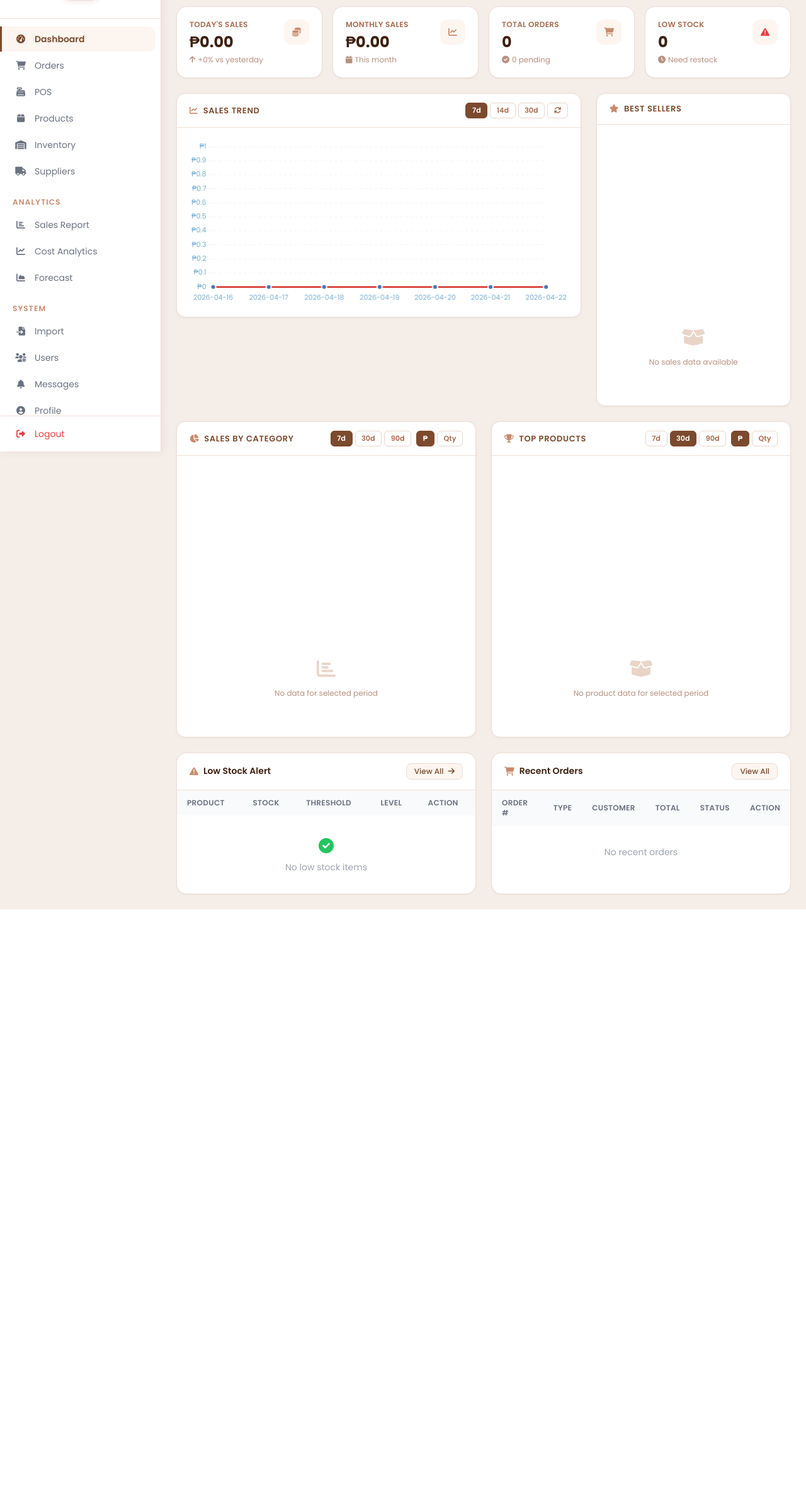
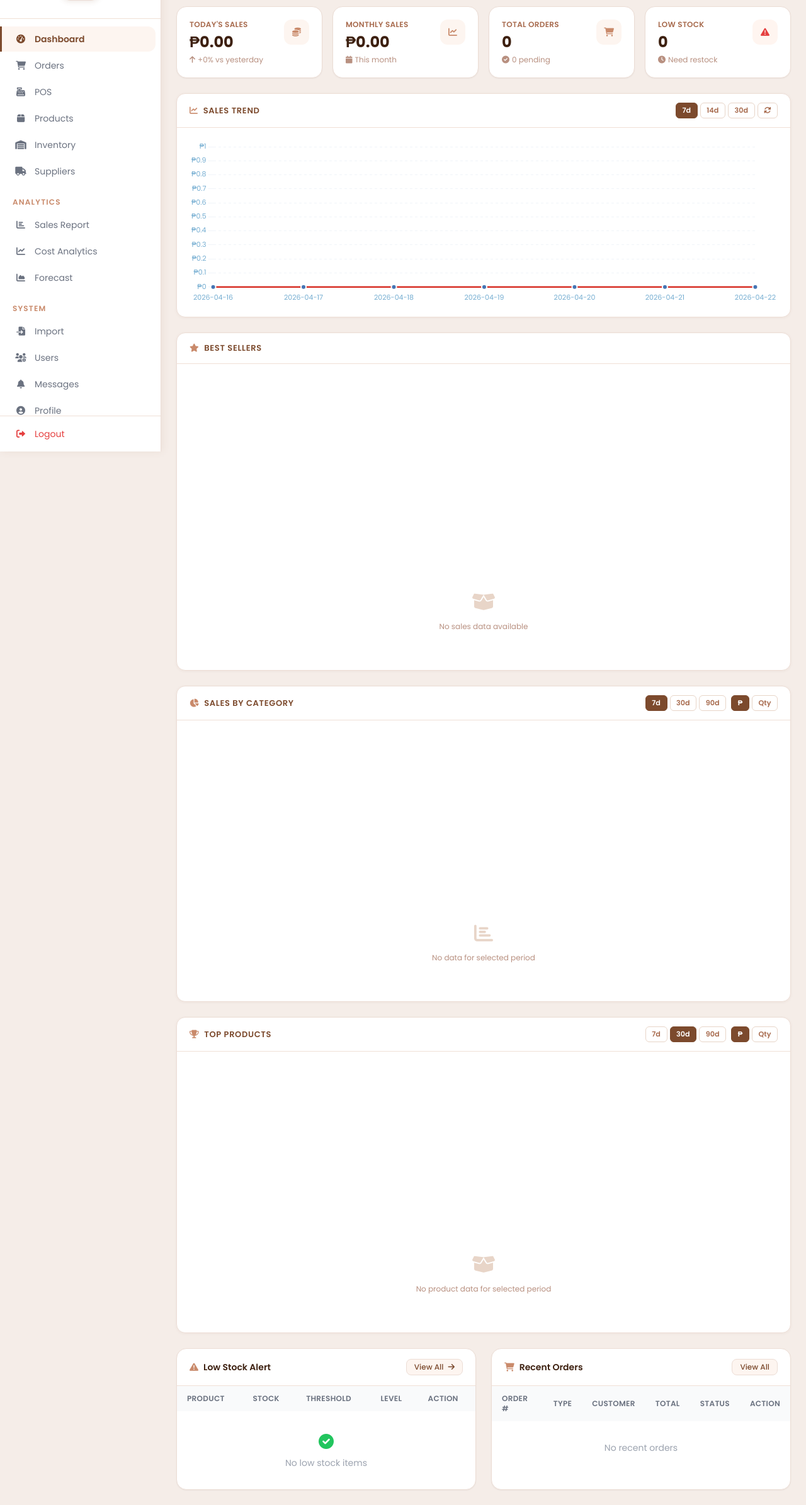
Before and after one commit to Chelsey1234/pandeli-system, a Django app: page /dashboard/ in a window 1280 px wide. Shown: the part 83-2473 px from the top of the page at 63% size. Before the commit the page ends 1527 px from the top, so only its background shows below. Run offline with Django 5.2, Linux system fonts and the light colour scheme; the visitor is signed in with stand-in values (Sample User, id 1); data that the repository does not hold is empty; parts of the project's set-up code (start-up, migrations or seed data) failed here and were passed over; some libraries are stand-ins or nearby versions.

Commit message:
Dashboard: stack charts vertically, full width layout

```diff
--- a/templates/core/dashboard.html
+++ b/templates/core/dashboard.html
@@ -8,18 +8,10 @@
     <!-- Summary Cards -->
     {% include 'core/dashboard/includes/summary_cards.html' %}
 
-    <!-- Charts Row 1 -->
-    <div class="grid grid-cols-1 lg:grid-cols-3 gap-6">
-        <div class="lg:col-span-2">
-            {% include 'core/dashboard/includes/sales_line_chart.html' %}
-        </div>
-        <div>
-            {% include 'core/dashboard/includes/best_sellers_chart.html' %}
-        </div>
-    </div>
-
-    <!-- Charts Row 2 -->
-    <div class="grid grid-cols-1 lg:grid-cols-2 gap-6">
+    <!-- Charts — full width, stacked vertically -->
+    <div class="space-y-6">
+        {% include 'core/dashboard/includes/sales_line_chart.html' %}
+        {% include 'core/dashboard/includes/best_sellers_chart.html' %}
         {% include 'core/dashboard/includes/category_chart.html' %}
         {% include 'core/dashboard/includes/top_products_chart.html' %}
     </div>
--- a/templates/core/dashboard/includes/best_sellers_chart.html
+++ b/templates/core/dashboard/includes/best_sellers_chart.html
@@ -1,11 +1,11 @@
-<div class="card overflow-hidden h-full" style="animation:fadeUp 0.5s ease 0.1s both;">
+<div class="card overflow-hidden" style="animation:fadeUp 0.5s ease 0.1s both;">
     <div class="card-header">
         <span class="card-title flex items-center gap-2">
             <i class="fas fa-star" style="color:#C98A6B;"></i> Best Sellers
         </span>
     </div>
     <div class="card-body">
-        <div style="position:relative; min-height:260px;">
+        <div style="position:relative; min-height:300px; max-width:480px; margin:0 auto;">
             <canvas id="bestSellersChart"></canvas>
         </div>
         <div id="bestSellersNoData" class="hidden text-center py-10 muted-text">
```
